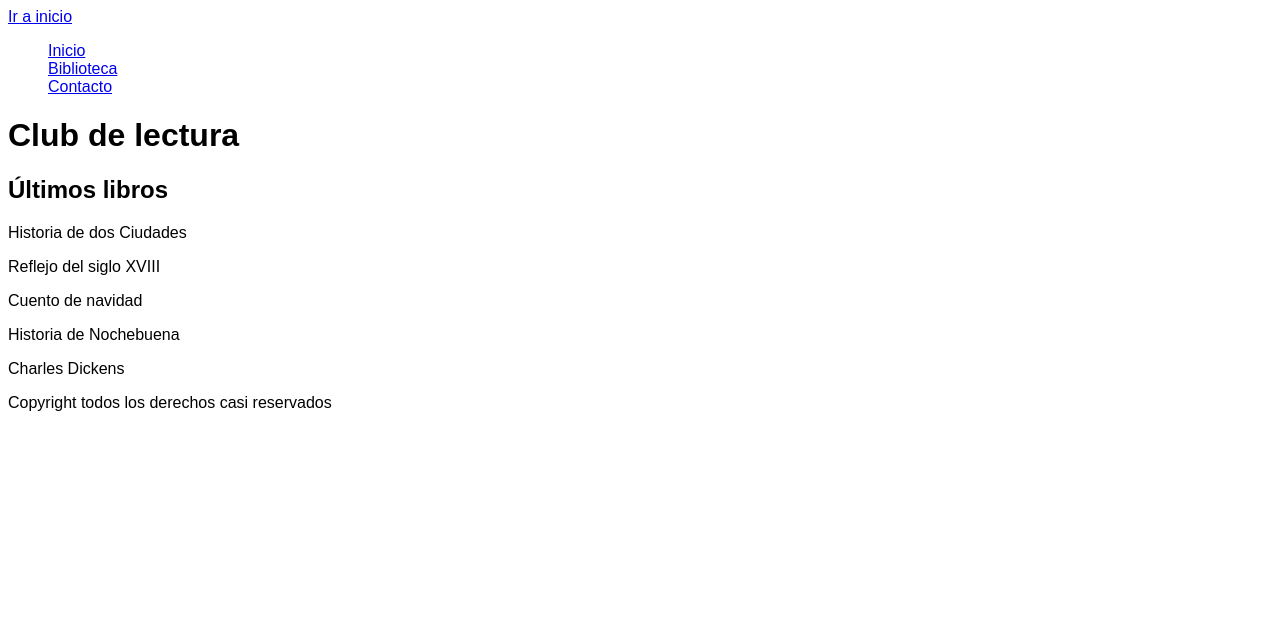
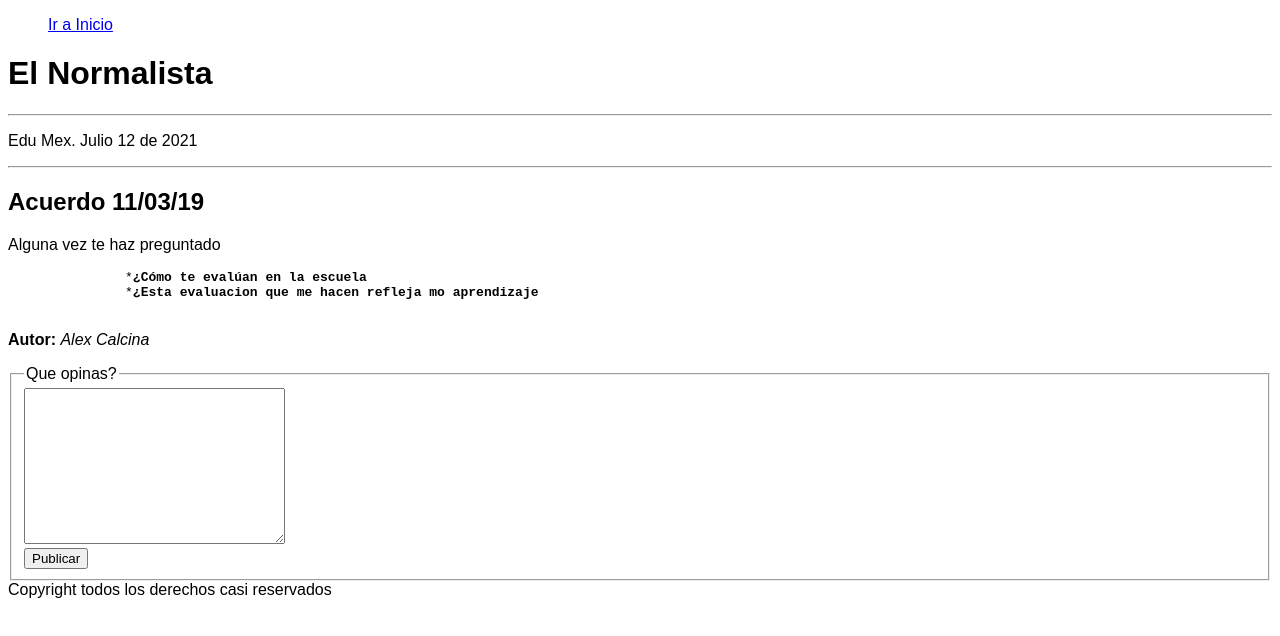
Before and after one commit to GitHalex/EjerciciosHTML, a plain HTML site: page contenido.html in a window 1280 px wide. Drawn offline with Linux system fonts and the light colour scheme.

Commit message:
agregando contenido al periodico el normalista

```diff
--- a/contenido.html
+++ b/contenido.html
@@ -10,50 +10,47 @@
 </head>
 
 <body>
-   <a href="index.html">Ir a inicio</a>
+   <!-- <a href="index.html">Ir a inicio</a> -->
    <header>
       <nav>
          <ul>
-            <li><a href="#">Inicio</a></li>
-            <li><a href="#">Biblioteca</a></li>
-            <li><a href="#">Contacto</a></li>
+            <li><a href="index.html">Ir a Inicio</a></li>
          </ul>
       </nav>
       <h1>
-         Club de lectura
+         El Normalista
       </h1>
    </header>
 
-   <section>
-      <h2>
-         Últimos libros
-      </h2>
-      <article>
-         <header>
+   <main>
+      <section>
+         <hr>
+         <p>Edu Mex. <time datetime="2021-07-12">Julio 12 de 2021</time></p>
+         <hr>
+         <article>
+            <h2>
+               Acuerdo 11/03/19
+            </h2>
+
             <p>
-               Historia de dos Ciudades
+               Alguna vez te haz preguntado
             </p>
-         </header>
-         <p>
-            Reflejo del siglo XVIII
-         </p>
-      </article>
-      <article>
-         <header>
-            <p>
-               Cuento de navidad
-            </p>
-         </header>
-         <p>
-            Historia de Nochebuena
-         </p>
-      </article>
-      <aside>
-         <p>
-            Charles Dickens
-         </p>
-      </aside>
-   </section>
+            <pre>
+               *<strong>¿Cómo te evalúan en la escuela</strong>
+               *<strong>¿Esta evaluacion que me hacen refleja mo aprendizaje</strong>
+            </pre>
+            <aside>
+               <p><strong>Autor: </strong><em>Alex Calcina</em></p>
+            </aside>
+            <fieldset>
+               <legend>Que opinas?</legend>
+               <textarea name="" id="" cols="30" rows="10"></textarea>
+               <br>
+               <input type="submit" value="Publicar">
+            </fieldset>
+         </article>
+      </section>
+   </main>
 
    <footer>
       Copyright todos los derechos casi reservados
```
